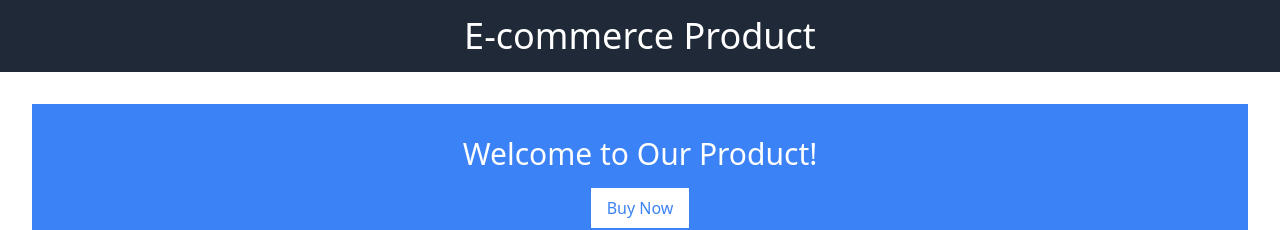
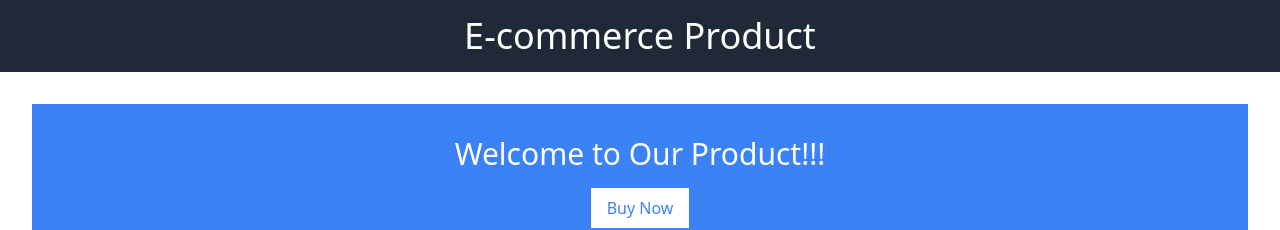
Before and after one commit to TLodosDurak/EcommerceSecurity, a React (Create React App) app: page / in a window 1280 px wide. Shown: the top 230 px of the page. Built offline with nearby package versions, Linux system fonts and the light colour scheme.

Commit message:
changed fronend

```diff
--- a/src/App.js
+++ b/src/App.js
@@ -17,7 +17,7 @@ function App() {
 
       <main className="p-8">
         <section className="hero bg-blue-500 text-white p-8">
-          <h2 className="text-3xl">Welcome to Our Product!</h2>
+          <h2 className="text-3xl">Welcome to Our Product!!!</h2>
           <button className="bg-white text-blue-500 px-4 py-2 mt-4" onClick={togglePopup}>
             Buy Now
           </button>
```
